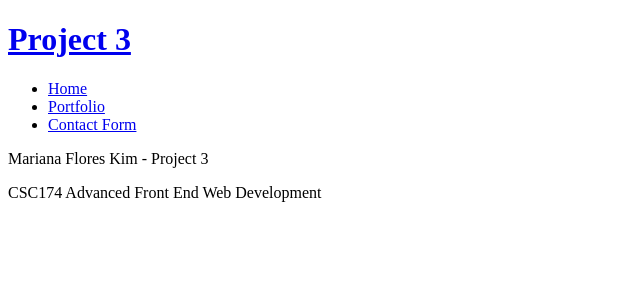
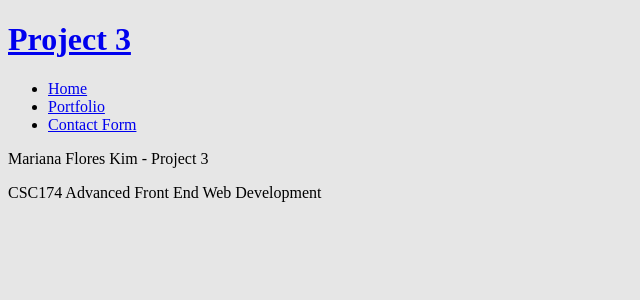
Before and after one commit to marianafk/Project3, a PHP site: page / in a window 1280 px wide. Shown: the top 300 px of the page, without its empty margins (0-640 px from the left). Run offline with PHP 8.4, Linux system fonts and the light colour scheme.

Commit message:
Apply a background color

```diff
--- a/css/styles.css
+++ b/css/styles.css
@@ -13,3 +13,7 @@
 .form_container td, tr {
 	font-weight: bold;
 }
+
+body {
+	background-color: #e6e6e6;
+}
```
